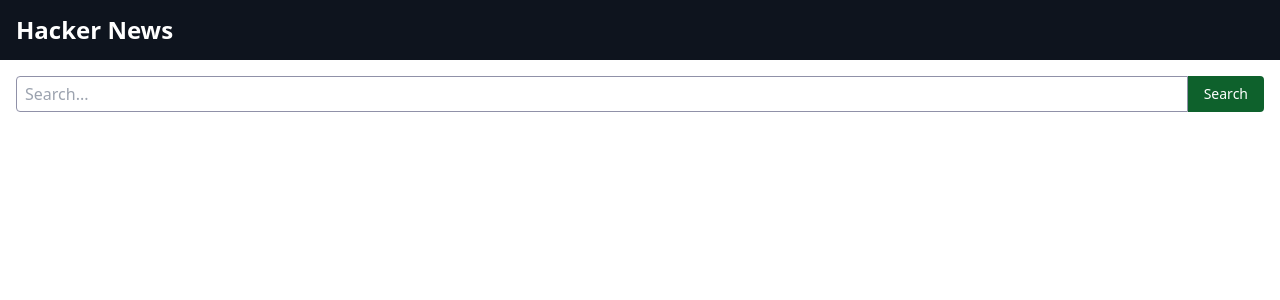
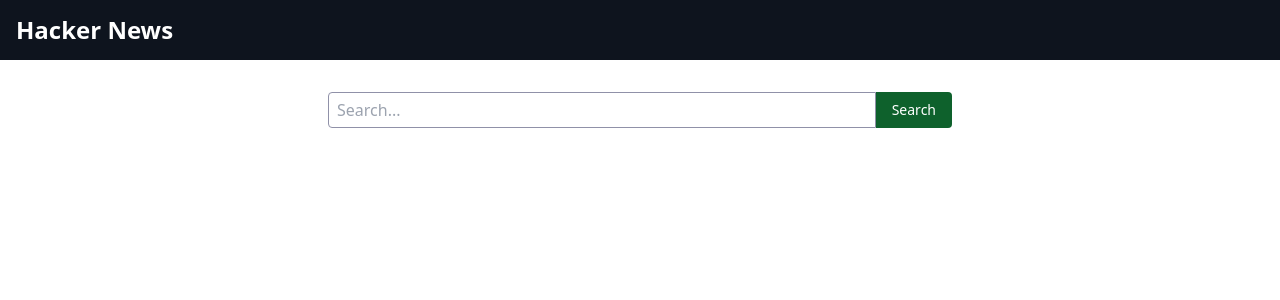
Before and after one commit to Mohammadshahzaib007/zenadmin-assignment, a React (Vite) app: page / in a window 1280 px wide. Shown: the top 300 px of the page. Built offline with nearby package versions, Linux system fonts and the light colour scheme.

Commit message:
fixed visuals

```diff
--- a/src/pages/home/index.tsx
+++ b/src/pages/home/index.tsx
@@ -5,7 +5,9 @@
   return (
     <section>
       <Container>
-        <SearchBar />
+        <div className="w-1/2 mx-auto mt-8">
+          <SearchBar />
+        </div>
       </Container>
     </section>
   );
```
